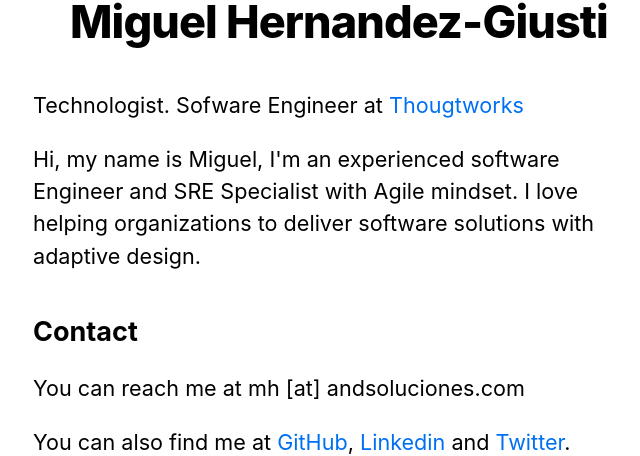
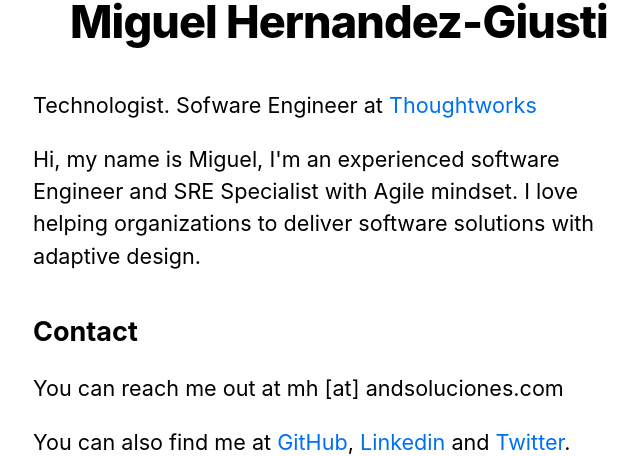
Before and after one commit to andsoluciones/andsoluciones.com, a Next.js app: page / in a window 1280 px wide. Shown: the part 221-677 px from the top of the page, without its empty margins (301-941 px from the left). Built offline with nearby package versions, Linux system fonts and the light colour scheme.

Commit message:
Fix typos

```diff
--- a/pages/index.tsx
+++ b/pages/index.tsx
@@ -22,7 +22,7 @@ export default function Home({
         <title>{siteTitle}</title>
       </Head>
       <section className={utilStyles.headingMd}>
-        <p>Technologist. Sofware Engineer at <a href="https://www.thoughtworks.com">Thougtworks</a></p>
+        <p>Technologist. Sofware Engineer at <a href="https://www.thoughtworks.com">Thoughtworks</a></p>
         <p>
           Hi, my name is Miguel, I'm an experienced software Engineer and SRE Specialist with Agile mindset.{' '}
           I love helping organizations to deliver software solutions with adaptive design.
@@ -31,7 +31,7 @@ export default function Home({
       <section className={`${utilStyles.headingMd} ${utilStyles.padding1px}`}>
         <h2 className={utilStyles.headingLg}>Contact</h2>
         <p>
-          You can reach me at mh [at] andsoluciones.com
+          You can reach me out at mh [at] andsoluciones.com
         </p>
         <p>
           You can also find me at <a href="https://github.com/mhernandezve">GitHub</a>, <a href="https://www.linkedin.com/in/hernandezmiw/">Linkedin</a> and <a href="https://twitter.com/mhernandezve">Twitter</a>.
```
